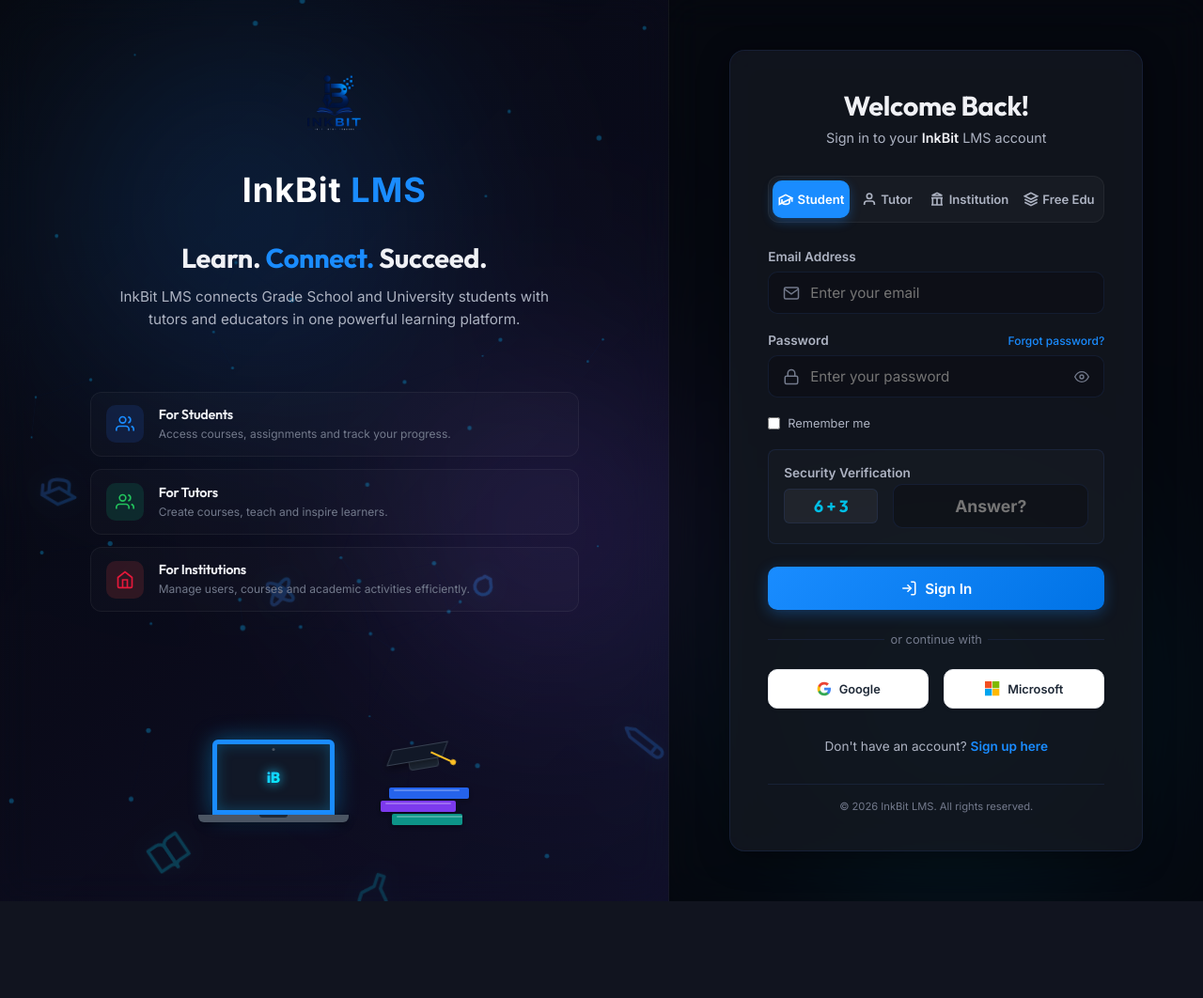
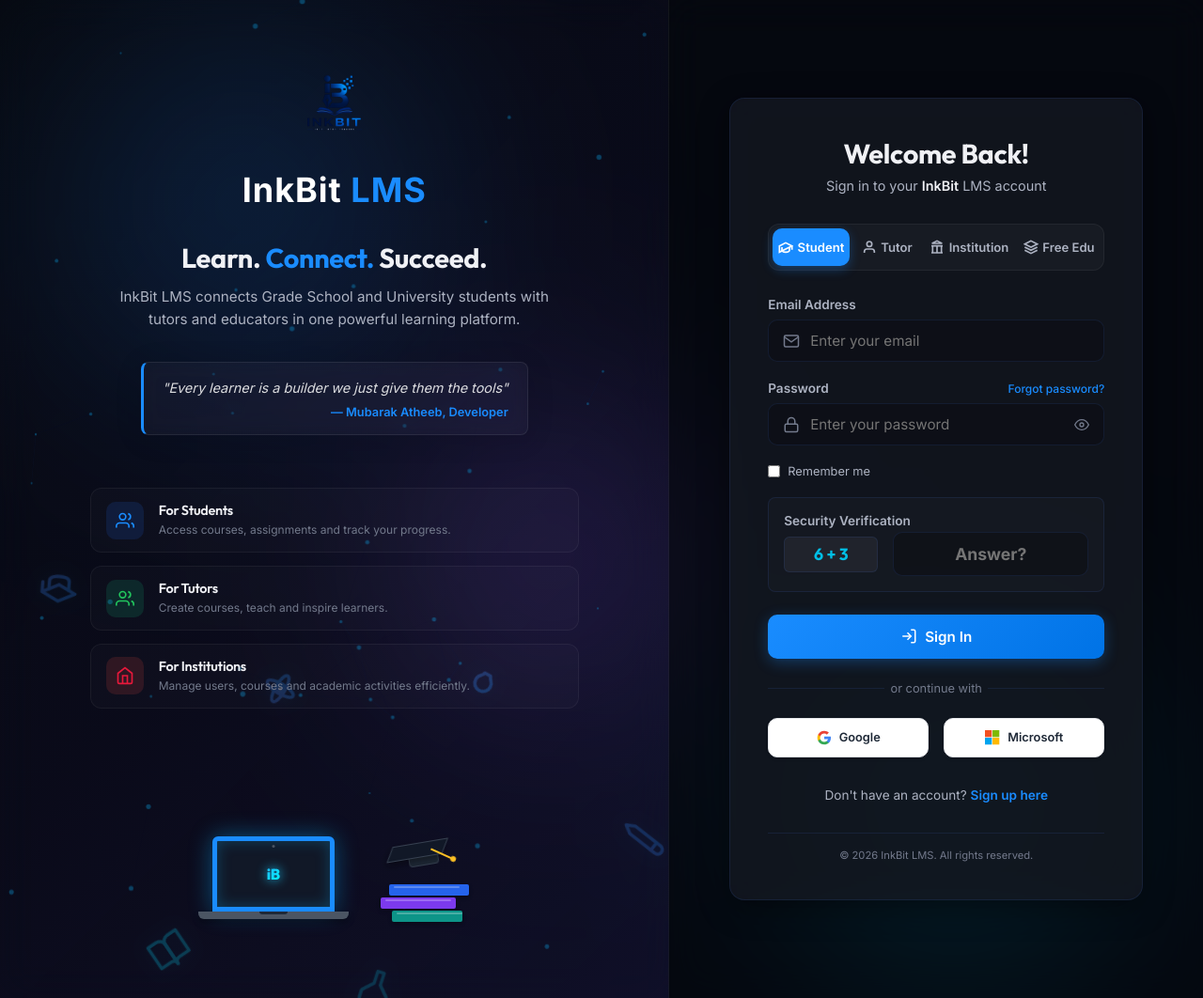
Before and after one commit to atheeb11/inkbit-lms, a Flask app: page /login in a window 1280 px wide; the page is wider, and only the part inside the window is pictured. Shown: that part at 94% size. Before the commit the page ends 959 px from the top of that part, so only its background shows below. Run offline with Flask 3, Linux system fonts and the light colour scheme; some libraries are stand-ins or nearby versions.

Commit message:
Add developer quote by Mubarak Atheeb to login page

```diff
--- a/templates/login.html
+++ b/templates/login.html
@@ -381,6 +381,44 @@
         z-index: 1;
         pointer-events: none;
     }
+
+    /* Developer Quote Styles */
+    .developer-quote {
+        background: rgba(255, 255, 255, 0.03);
+        border: 1px solid rgba(255, 255, 255, 0.08);
+        border-left: 3px solid var(--primary);
+        padding: 1rem 1.25rem;
+        border-radius: 8px;
+        margin: 0 auto 2rem auto;
+        max-width: 480px;
+        backdrop-filter: blur(10px);
+        -webkit-backdrop-filter: blur(10px);
+        box-shadow: 0 4px 30px rgba(0, 0, 0, 0.1);
+    }
+    .developer-quote p {
+        margin: 0;
+        font-style: italic;
+        color: rgba(255, 255, 255, 0.85);
+        font-size: 0.9rem;
+        line-height: 1.5;
+        text-align: left;
+    }
+    .developer-quote-author {
+        text-align: right;
+        margin-top: 0.5rem;
+        font-size: 0.8rem;
+        font-weight: 600;
+        color: var(--primary);
+    }
+
+    [data-theme="light"] .developer-quote {
+        background: rgba(0, 0, 0, 0.02);
+        border: 1px solid rgba(0, 0, 0, 0.06);
+        border-left: 3px solid var(--primary);
+    }
+    [data-theme="light"] .developer-quote p {
+        color: var(--text-primary);
+    }
     </style>
 
     <!-- Animated Glowing Background Blobs (rendered behind columns) -->
@@ -467,9 +505,15 @@
             <h2 style="font-size: 1.8rem; font-weight: 700; text-align: center; margin-bottom: 0.75rem;">
                 Learn. <span style="color: var(--primary);">Connect.</span> Succeed.
             </h2>
-            <p style="color: var(--text-secondary); font-size: 0.95rem; text-align: center; line-height: 1.6; margin-bottom: 2.5rem; max-width: 480px; margin-left: auto; margin-right: auto;">
+            <p style="color: var(--text-secondary); font-size: 0.95rem; text-align: center; line-height: 1.6; margin-bottom: 2rem; max-width: 480px; margin-left: auto; margin-right: auto;">
                 InkBit LMS connects Grade School and University students with tutors and educators in one powerful learning platform.
             </p>
+
+            <!-- Developer Quote -->
+            <div class="developer-quote">
+                <p>"Every learner is a builder we just give them the tools"</p>
+                <div class="developer-quote-author">— Mubarak Atheeb, Developer</div>
+            </div>
 
             <!-- 3 Feature Cards -->
             <div class="auth-feature-cards">
```
